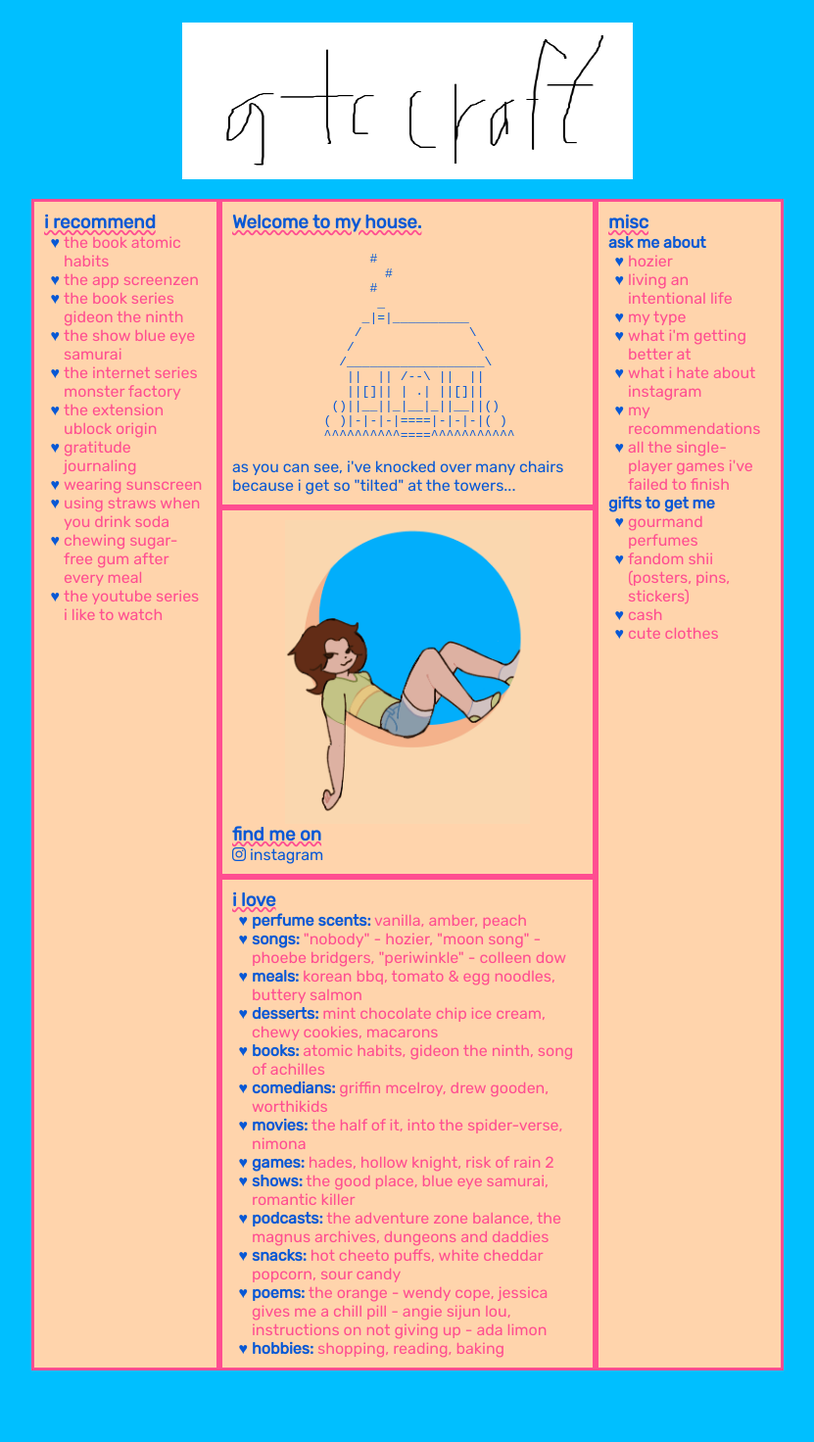
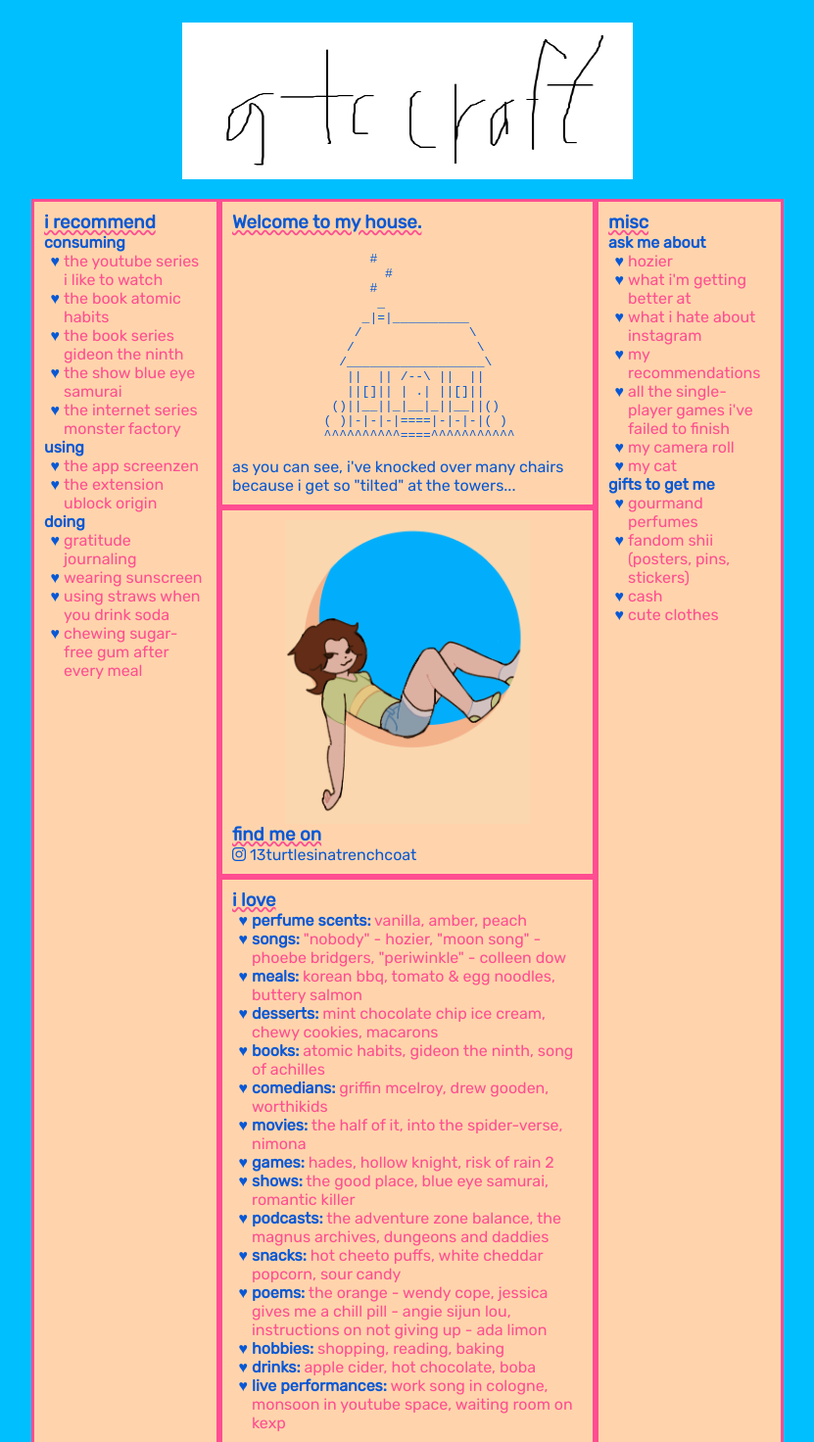
Before and after one commit to GTCcraft/GTCcraft.github.io, a plain HTML site: page index.html in a window 1280 px wide. Shown: the part 47-1519 px from the top of the page at 98% size, without its empty margins (224-1055 px from the left). Before the commit the page ends 1446 px from the top, so only its background shows below. Drawn offline with nearby package versions, Linux system fonts and the light colour scheme.

Commit message:
updated index

```diff
--- a/index.html
+++ b/index.html
@@ -33,18 +33,22 @@
     <section id="homepage">
       <div class="box thin">
         <h3>i recommend</h3>
+        <h4>consuming</h4>
         <ul>
+          <li>the youtube series i like to watch</li>
           <li>the book atomic habits</li>
-          <li>the app screenzen</li>
           <li>the book series gideon the ninth</li>
           <li>the show blue eye samurai</li>
           <li>the internet series monster factory</li>
+        <h4>using</h4>
+          <li>the app screenzen</li>
           <li>the extension ublock origin</li>
+        <h4>doing</h4>
           <li>gratitude journaling</li>
           <li>wearing sunscreen</li>
           <li>using straws when you drink soda</li>
           <li>chewing sugar-free gum after every meal</li>
-          <li>the youtube series i like to watch</li>
+
         </ul>
       </div>
       <div id="homepage-center-container">
@@ -67,12 +71,14 @@
             ( )|-|-|-|====|-|-|-|( )
             ^^^^^^^^^^====^^^^^^^^^^^
           </pre>
-        <p>as you can see, i've knocked over many chairs because i get so "tilted" at the towers...</p>        </div>
+          as you can see, i've knocked over many chairs because i get so "tilted" at the towers...
+        </div>
         <div class="box wide">
           <img src="me in da circle.gif" class="center" width="250">
           <h3>find me on</h3>
 
-          <a href="https://www.instagram.com/13turtlesinatrenchcoat/"><i class="fa-brands fa-instagram"></i> instagram
+          <a href="https://www.instagram.com/13turtlesinatrenchcoat/"><i class="fa-brands fa-instagram"></i>
+            13turtlesinatrenchcoat
           </a>
         </div>
 
@@ -93,6 +99,8 @@
             <li><b>poems:</b> the orange - wendy cope, jessica gives me a chill pill - angie sijun lou, instructions on
               not giving up - ada limon </li>
             <li><b>hobbies:</b> shopping, reading, baking </li>
+            <li><b>drinks:</b> apple cider, hot chocolate, boba </li>
+            <li><b>live performances:</b> work song in cologne, monsoon in youtube space, waiting room on kexp</li>
           </ul>
         </div>
       </div>
@@ -101,12 +109,12 @@
         <h4>ask me about</h4>
         <ul>
           <li>hozier</li>
-          <li>living an intentional life</li>
-          <li>my type</li>
           <li>what i'm getting better at</li>
           <li>what i hate about instagram</li>
           <li>my recommendations</li>
           <li>all the single-player games i've failed to finish</li>
+          <li>my camera roll</li>
+          <li>my cat</li>
         </ul>
         <h4>gifts to get me</h4>
         <ul>
```
